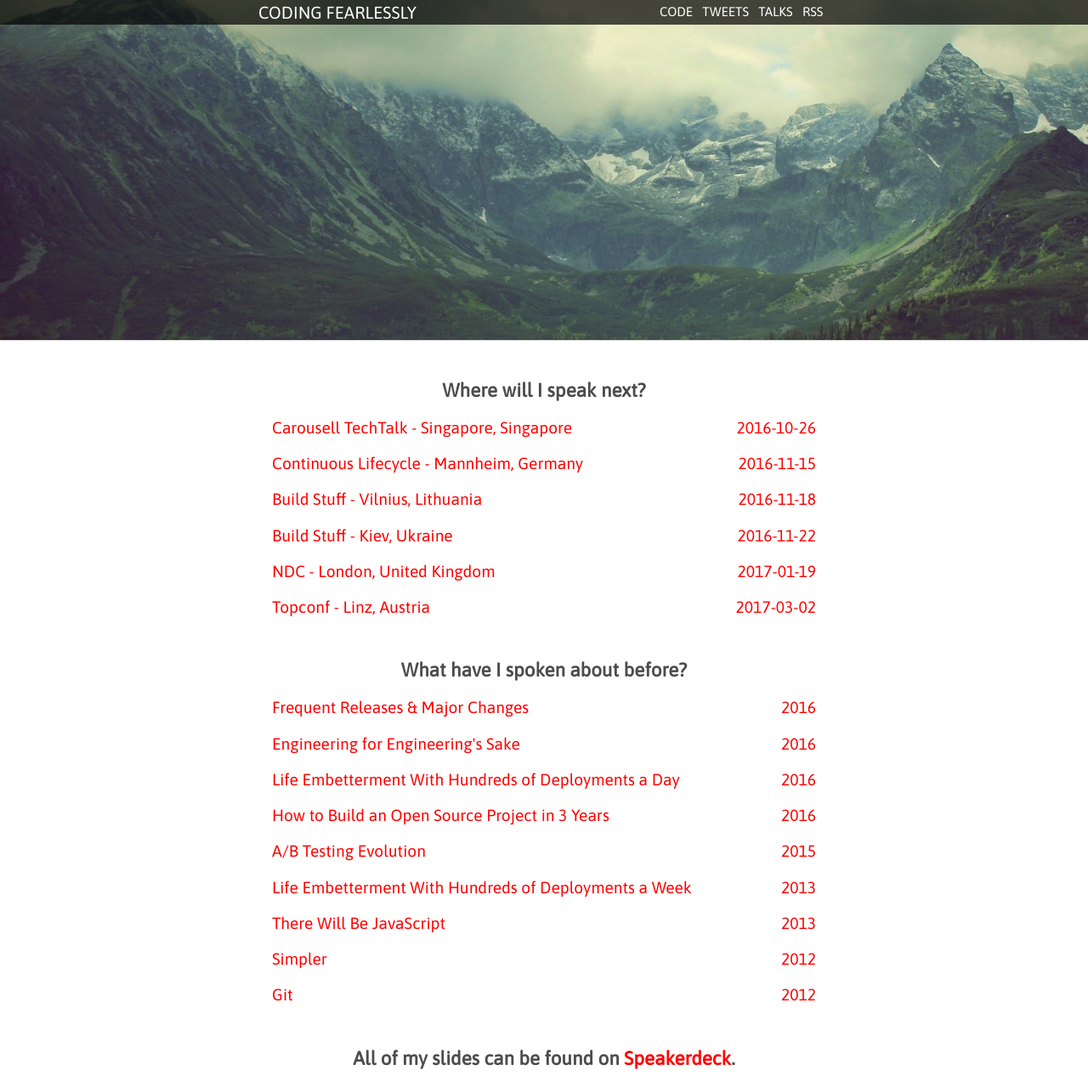
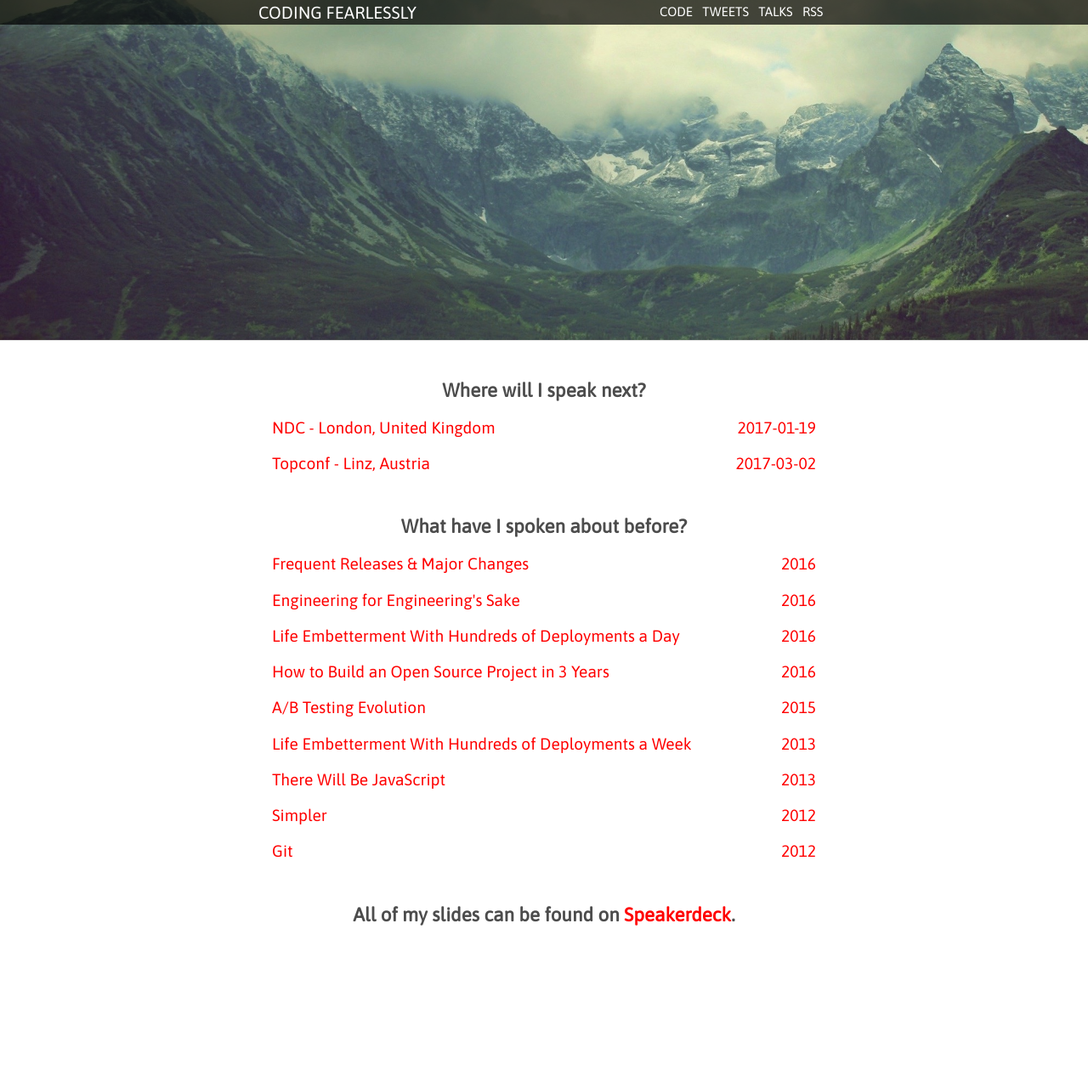
Before and after one commit to mmozuras/mmozuras.github.com, a Jekyll site: the page built from talks.html, in a window 1280 px wide. Shown: the whole page at 85% size. Built offline with Jekyll 4.4.1, drawn with Linux system fonts in a browser that asks for light colours; comment, search, counter and statistics services are not loaded; after the commit the page ends 1104 px from its top, so only the background shows below that.

Commit message:
Update the list of upcoming talks

```diff
--- a/talks.html
+++ b/talks.html
@@ -5,34 +5,6 @@ background: background
 
 <div>
   <h1>Where will I speak next?</h1>
-  <article class="talk">
-    <a href="https://www.eventbrite.sg/e/carousell-techtalk-engineering-for-engineerings-sake-by-mindaugas-mozuras-head-of-engineering-vinted-tickets-28779008790">
-      <span>Carousell TechTalk - Singapore, Singapore</span>
-      <span class="year">2016-10-26</span>
-    </a>
-  </article>
-
-  <article class="talk">
-    <a href="http://www.continuouslifecycle.de/lecture.php?id=5404&c=0">
-      <span>Continuous Lifecycle - Mannheim, Germany</span>
-      <span class="year">2016-11-15</span>
-    </a>
-  </article>
-
-  <article class="talk">
-    <a href="http://www.buildstuff.lt">
-      <span>Build Stuff - Vilnius, Lithuania</span>
-      <span class="year">2016-11-18</span>
-    </a>
-  </article>
-
-  <article class="talk">
-    <a href="http://www.buildstuff.com.ua/kiev/">
-      <span>Build Stuff - Kiev, Ukraine</span>
-      <span class="year">2016-11-22</span>
-    </a>
-  </article>
-
   <article class="talk">
     <a href="http://ndc-london.com/speaker/mindaugas-mozūras/">
       <span>NDC - London, United Kingdom</span>
```
